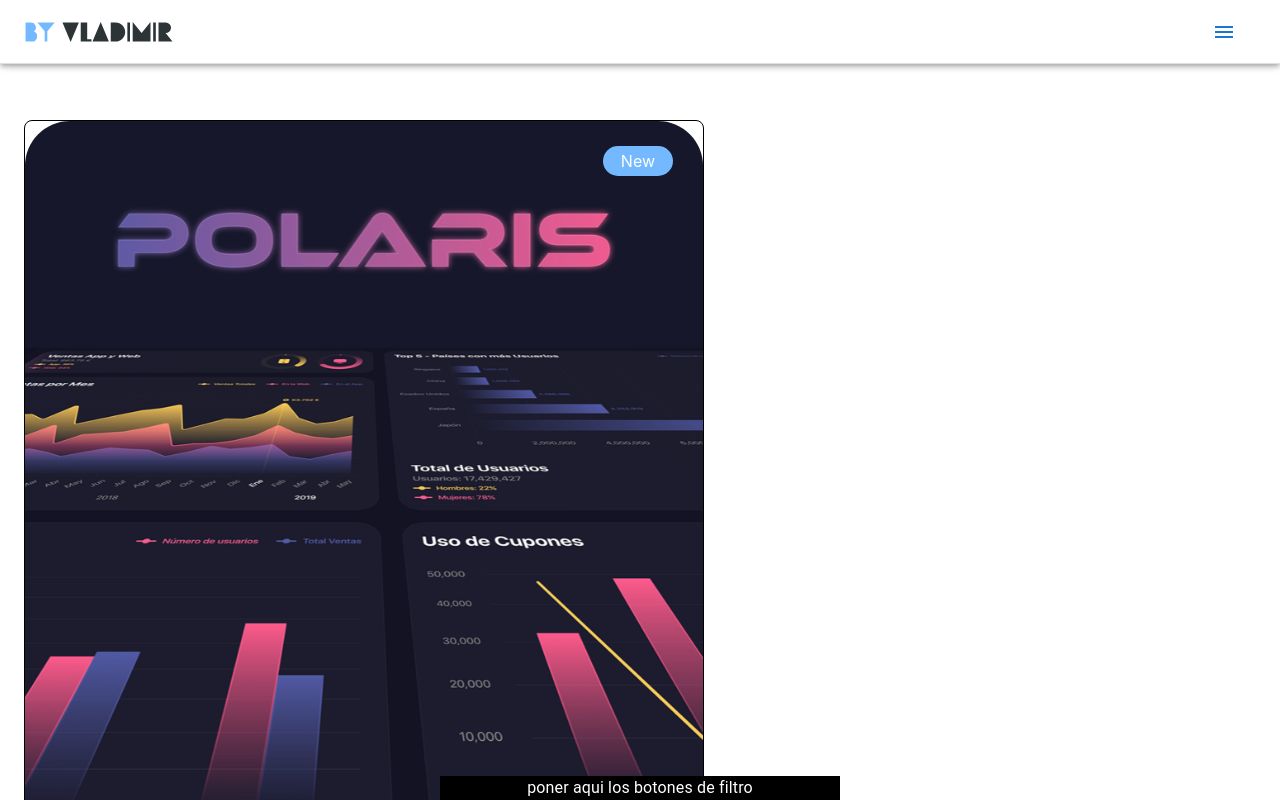
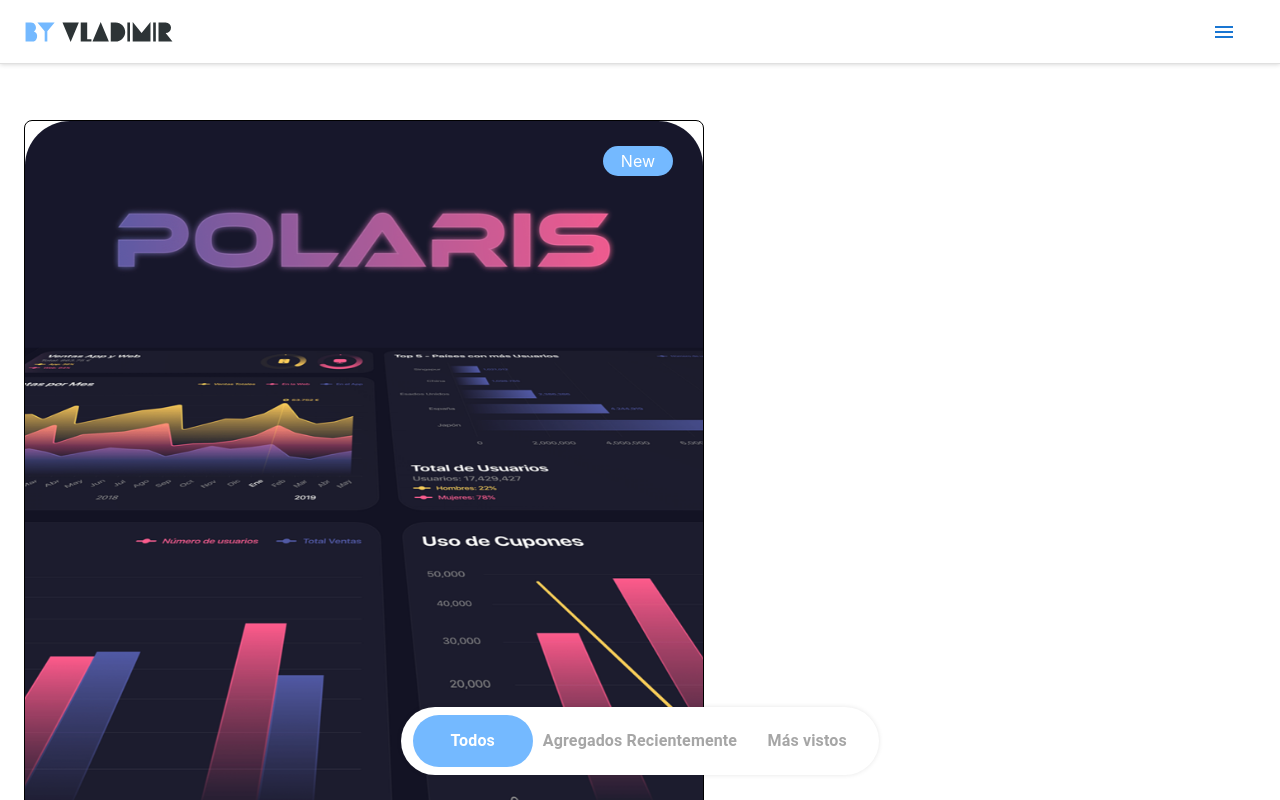
Before and after one commit to vladimendoza/PortafolioDev, a Next.js app: page /dashboard in a window 1280 px wide. Shown: the top 800 px of the page. Built offline with nearby package versions, Linux system fonts and the light colour scheme.

Commit message:
dev filter cards

```diff
--- a/package.json
+++ b/package.json
@@ -23,6 +23,7 @@
     "next": "13.2.0",
     "react": "18.2.0",
     "react-dom": "18.2.0",
+    "react-segmented-control": "^0.2.2",
     "styled-components": "^5.3.6",
     "typescript": "4.9.5"
   }
--- a/src/components/Drawer.tsx
+++ b/src/components/Drawer.tsx
@@ -31,6 +31,7 @@
                     anchor={'right'}
                     open={state['right']}
                     onClose={toggleDrawer('right', false)}
+                    style={{zIndex:99999}}
                 >
                     <TabSet />
                 </Drawer>
--- a/src/components/Filter.tsx
+++ b/src/components/Filter.tsx
@@ -1,13 +1,59 @@
+import { color } from '@mui/system';
+import React, { useRef, useState, useEffect } from 'react'
 import styles from '../styles/filter.module.css'
 
-export const FilterCards = () => {
+
+
+export const FilterCards = ({ name, segments, callback, defaultIndex = 0, controlRef }: any) => {
+
+    const [activeIndex, setActiveIndex] = useState(defaultIndex);
+    const componentReady = useRef();
+    // console.log('Tabs Activada:', componentReady.current);
+
+
+    // Determine when the component is "ready"
+    useEffect(() => {
+        // componentReady.current = true;
+        componentReady.current;
+    }, []);
+
+    useEffect(() => {
+        const activeSegmentRef = segments[activeIndex].ref;
+        const { offsetWidth, offsetLeft } = activeSegmentRef.current;
+        const { style } = controlRef.current;
+
+        style.setProperty("--highlight-width", `${offsetWidth}px`);
+        style.setProperty("--highlight-x-pos", `${offsetLeft}px`);
+    }, [activeIndex, callback, controlRef, segments]);
+
+    const onInputChange = (value: any, index: any) => {
+        setActiveIndex(index);
+        callback(value, index);
+
+    };
+
     return (
         <div className={styles.filterCards}>
-            <div className={styles.contentFilter}>
-                <div>
-                    {/* poner aqui los botones de filtro */}
-                    poner aqui los botones de filtro
-                     {/* poner aqui los botones de filtro */}
+
+            <div className={styles.controlsContainer} ref={controlRef}>
+                <div className={`${styles.controls} ${componentReady.current ? `${styles.ready}` : "idle"}`}>
+                    {segments?.map((item: any, i: any) => (
+                        <div
+                            key={item.value}
+                            className={`${styles.segment} ${i === activeIndex ? `${styles.active}` : `${styles.inactive}`}`}
+                            ref={item.ref}
+                        >
+                            <input
+                                type="radio"
+                                value={item.value}
+                                id={item.label}
+                                name={name}
+                                onChange={() => onInputChange(item.value, i)}
+                                checked={i === activeIndex}
+                            />
+                            <label htmlFor={item.label}>{item.label}</label>
+                        </div>
+                    ))}
                 </div>
             </div>
         </div>
--- a/src/components/Navbar.tsx
+++ b/src/components/Navbar.tsx
@@ -29,9 +29,9 @@
 }
 export default function Navbar(props?: any) {
     return (
-        <Box sx={{ display: 'flex' }}>
+        <Box sx={{ display: 'flex'}}>
             <HideOnScroll {...props}>
-                <AppBar component="nav" sx={{ background: 'white' }}>
+                <AppBar component="nav" sx={{ background: 'white', boxShadow: '0 0 5px rgba(0, 0, 0, 0.2)' }}>
                     <Toolbar sx={{ justifyContent: 'space-between', borderBottom: 1, borderColor: 'divider' }}>
                          <Image src={ByVladimir} width={150} height={0} alt={'Logo By Vladimir'}/>
                         <DrawerComponent />
--- a/src/screen/dashboard.tsx
+++ b/src/screen/dashboard.tsx
@@ -1,4 +1,4 @@
-import React, { useState } from 'react'
+import React, { useRef, useState } from 'react'
 import Image from 'next/image'
 import Box from '@mui/material/Box';
 import Container from '@mui/material/Container';
@@ -12,6 +12,7 @@
 
 
 export const Dashboard = () => {
+  const [selectedValue1, setSelectedValue1] = useState("complete");
   return (
     <Box>
 
@@ -43,7 +44,30 @@
           </Grid>
         </Container>
       </React.Fragment>
-      <FilterCards />
+      <FilterCards
+        name="group-1"
+        callback={(val: any) => setSelectedValue1(val)}
+        controlRef={useRef()}
+        segments={[
+          {
+            label: "Todos",
+            value: "Todos",
+            ref: useRef()
+          },
+          {
+            label: "Agregados Recientemente",
+            value: "Agregados Recientemente",
+            ref: useRef()
+          },
+          {
+            label: "Más vistos",
+            value: "Más vistos",
+            ref: useRef()
+          }
+        ]}
+      />
+      {/* <p className="selected-item">Selected: {selectedValue1}</p> */}
+
     </Box>
   )
 }
--- a/src/styles/filter.module.css
+++ b/src/styles/filter.module.css
@@ -1,16 +1,93 @@
+.selected-item {
+  text-align: center;
+}
+
+.controlsContainer {
+  --highlight-width: auto;
+  --highlight-x-pos: 0;
+  display: flex;
+  margin: 100px 0 25px;
+}
+
+.controls {
+  display: inline-flex;
+  justify-content: space-between;
+  background: white;
+  box-shadow: 0 0 5px rgba(0, 0, 0, 0.1);
+  border-radius: 100px;
+  max-width: 500px;
+  padding: 12px;
+  margin: auto;
+  overflow: hidden;
+  position: relative;
+}
+
+.controls input {
+  opacity: 0;
+  margin: 0;
+  top: 0;
+  right: 0;
+  bottom: 0;
+  left: 0;
+  position: absolute;
+  width: 100%;
+  cursor: pointer;
+  height: 100%;
+}
+
+.segment {
+  /* width: 100%; uncomment for each segment to have matching width */
+  min-width: 120px;
+  position: relative;
+  text-align: center;
+  z-index: 1;
+  color: #A6A6A6;
+}
+
+
+.segment label {
+  cursor: pointer;
+  display: block;
+  font-weight: 700;
+  padding: 10px;
+  transition: color 0.5s ease;
+}
+
+.segment.active label {
+  color: #fff;
+}
+
+.controls::before {
+  content: '';
+  background: #74B9FF;
+  border-radius: 100px;
+  width: var(--highlight-width);
+  transform: translateX(var(--highlight-x-pos));
+  position: absolute;
+  top: 8px;
+  bottom: 8px;
+  left: 0;
+  z-index: 0;
+}
+
+/* Only allow transitions once component is ready */
+.controls.ready::before {
+  transition: transform 0.3s ease, width 0.3s ease;
+}
 
 .filterCards {
-    position: fixed;
-    width: 100%;
-    bottom: 0;
-    display: flex;
-    justify-content: center;
+  position: fixed;
+  z-index: 99999;
+  width: 100%;
+  bottom: 0;
+  /* display: flex; */
+  /* justify-content: center; */
 }
 
-.contentFilter {
-    width: 400px;
-    text-align: center;
-    z-index: 999;
-    background-color: black;
-    color: white;
-}
+/* .contentFilter { */
+/* width: 400px; */
+/* text-align: center; */
+/* z-index: 999; */
+/* background-color: black; */
+/* color: white; */
+/* } */
```
Also changed, not shown: 2 other files (tests, documents, lock files or other folders).
